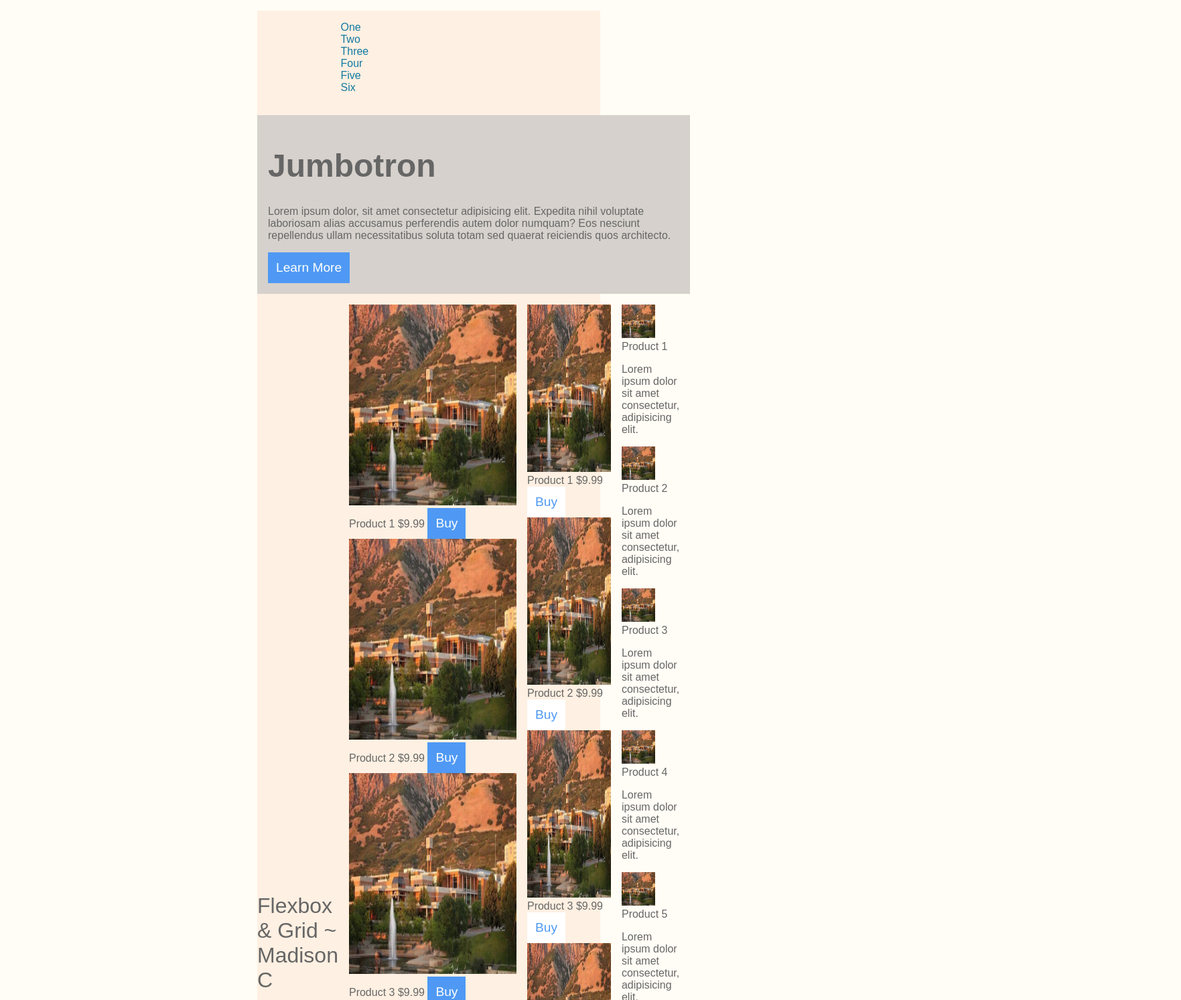
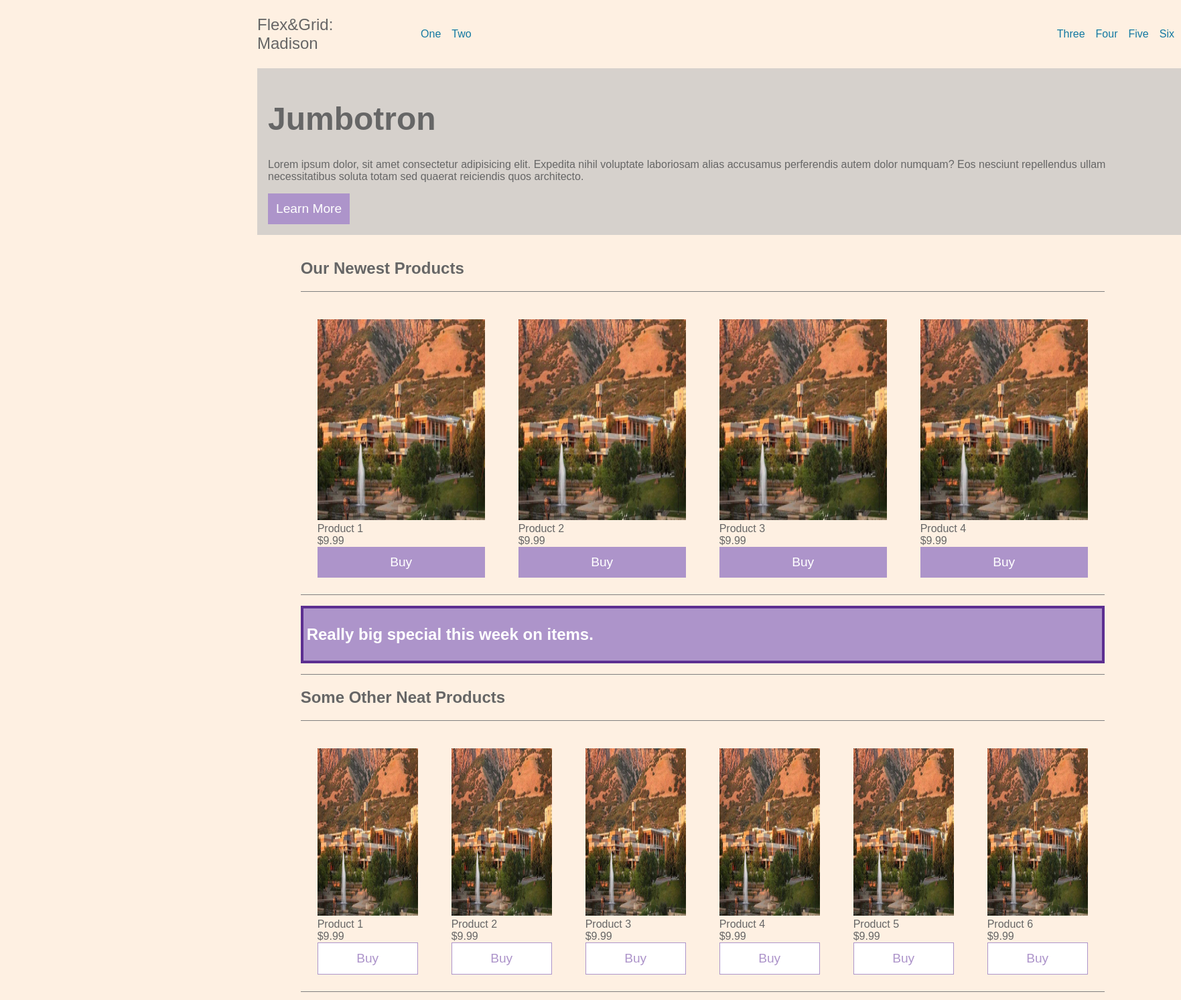
Before and after one commit to WSU-SoC-WEB2620-CU/web2620-class-activities-madisonmchristensen, a website built with Vite: page src/combine_gridflex.html in a window 1280 px wide. Shown: the top 1494 px of the page at 67% size, 1763 px wide, since content can reach past the window. Built offline with nearby package versions, Linux system fonts and the light colour scheme.

Commit message:
Combining Grid and Flexbox

```diff
--- a/src/combine_gridflex.html
+++ b/src/combine_gridflex.html
@@ -7,7 +7,7 @@
   <title>A04: Combining Flexbox and Grid</title>
 </head>
 <body>
-  <header>Flexbox & Grid ~ Madison C</header>
+  <header>Flex&Grid: Madison</header>
 
   <!-- Navigation -->
   <nav>
@@ -31,9 +31,14 @@
     <button type="learn">Learn More</button>
   </div>
 
+  <!-- Newest Products TITLE -->
+  <div class="newtitle">
+    <h2>Our Newest Products</h2>
+  </div>
 
   <!-- Our Newest Products (4)-->
   <div class="new">
+
     <div class="product">
         <a href><img src="images/wb_weber_state.png" alt=""></a>
         <span>Product 1</span>
@@ -63,12 +68,19 @@
     </div>
   </div>
 
+  <!-- Really Big Special Text-->
   <div class="special">
     <h2>Really big special this week on items.</h2>
   </div>
 
+  <!-- Neat Products TITLE -->
+  <div class="neattitle">
+    <h2>Some Other Neat Products</h2>
+  </div>
+
   <!-- Some Other Neat Products (6) -->
   <div class="neat">
+
     <div class="product">
         <a href><img src="images/wb_weber_state.png" alt=""></a>
         <span>Product 1</span>
--- a/src/stylesheets/combine_gridflex.css
+++ b/src/stylesheets/combine_gridflex.css
@@ -4,7 +4,7 @@ html{
     box-sizing: border-box;
     font-family: Verdana, Geneva, Tahoma, sans-serif;
     font-size: 16px;
-    background-color: #fffdf5;
+    background: #fef0e2;
 }
 
 *{
@@ -13,7 +13,7 @@ html{
 
 nav > ul > li > a {
     text-decoration: none;
-    color: #4f99f4;
+    color: rgb(173, 148, 202);
 }
 
 nav > ul > li{
@@ -37,7 +37,7 @@ h1{
 }
 
 .neat > .product > a > img{
-    width: 125px;
+    width: 150px;
     height: 250px;
 }
 
@@ -50,7 +50,7 @@ h1{
 
 /* Button Styles */
 .featured > button{
-    background: #4f99f4;
+    background: rgb(173, 148, 202);
     color: white;
     padding: .75rem;
     border: none;
@@ -58,7 +58,7 @@ h1{
 }
 
 .new > .product > button{
-    background: #4f99f4;
+    background: rgb(173, 148, 202);
     color: white;
     padding: .75rem;
     border: none;
@@ -67,8 +67,8 @@ h1{
 
 .neat > .product > button{
     background: white;
-    color: #4f99f4;
-    border: #4f99f4;
+    color: rgb(173, 148, 202);
+    border: 1px solid rgb(173, 148, 202);
     padding: .75rem;
     font-size: 1.2rem;
 }
@@ -77,52 +77,200 @@ h1{
 /****** GRID STYLING ******/
 
 body{
-    display: grid; /* 6 columns, 7 rows */
+    display: grid; /* 5 columns, 7 rows */
+    grid-template-columns: 1fr, 2fr, 2fr, 2fr, 1fr;
     gap: 1rem;
-    background: #fef0e2;
 }
 
 header{
     grid-column: 1 / span 2;
-    font-size: 2rem;
+    font-size: 1.5rem;
     background: none;
     align-self: center;
 }
 
+
 nav{
-    grid-area: 1 / 2 / span 1 / span 4;
+    grid-area: 1 / 3 / span 1 / span 3;
     background: none;
+    padding: 10px;
 }
 
 .featured{
-    grid-area: 2 / 1 / span 1 / span 6;
+    grid-area: 2 / 1 / span 1 / span 5;
+}
+
+.newtitle{
+    grid-area: 3 / 2 / span 1 / span 3;
+    border-bottom: 1px solid gray;
+}
+
+.new{
+    grid-area: 4 / 2 / span 1 / span 3;
+    grid-template-columns: repeat(4, 2fr);
+    text-align: center;
+    display: grid;
+    border-bottom: 1px solid gray;
 }
 
 .new > .product{
-    grid-area: 3 / 2 / span 1 / span 4;
+    padding: 25px;
 }
 
 .special{
-    grid-area: 4 / 2 / span 1 / span 6;
+    grid-area: 5 / 2 / span 1 / span 3;
+    color: white;
+    background-color: rgb(173, 148, 202);
+    border: 4px solid rgb(92, 47, 145);
+    padding: 5px;
+}
+
+.neattitle{
+    grid-area: 6 / 2 / span 1 / span 3;
+    border-top: 1px solid gray;
+    border-bottom: 1px solid gray;
+}
+
+.neat{
+    grid-area: 7 / 2 / span 1 / span 3;
+    grid-template-columns: repeat(6, .60fr);
+    text-align: center;
+    display: grid;
+    border-bottom: 1px solid gray;
 }
 
 .neat > .product{
-    grid-area: 5 / 2 / span 1 / span 4;
+    padding: 25px;
 }
 
-.top > .topleft > .product{
-    grid-area: 6 / 2 / span 1 / span 2;
+.top{
+    grid-area: 8 / 2 / span 1 / span 3;
+    grid-template-columns: repeat(3, 1.5fr);
+    text-align: left;
+    display: grid
 }
 
-.top > .topmiddle > .product{
-    grid-area: 6 / 2.5 / span 1 / span 2;
+.top > .topleft > .product,
+.top > .topmiddle > .product,
+.top > .topright > .product{
+    padding: .5em;
 }
 
-.top > .topright > .product{
-    grid-area: 6 / 3.5 / span 1 / span 2;
+
+footer{
+    grid-area: 9 / 1 / span 1 / span 5;
+    grid-template-columns: repeat(3, 1.5fr);
+    text-align: left;
+    display: grid;
+    background-color: rgb(173, 148, 202);
+    padding: .5em;
+    border-top: 1px solid gray;
+    border-bottom: 1px solid gray;
 }
 
-footer{
-    grid-area: 7 / 1 / span 1 / span 6;
-    justify-self: center;
+footer > .links1 > ul > li > a,
+footer > .links2 > ul > li > a{
+    text-decoration: none;
+    color: white;
 }
+
+footer > .links1 > ul > li,
+footer > .links2 > ul > li{
+    list-style-type: none;
+}
+
+
+/****** FLEXBOX STYLING ******/
+nav > ul {
+    display: flex;
+}
+
+nav > ul > li:nth-child(3) {
+    margin-left: auto;
+}
+
+.new > .product > span{
+    align-self: stretch;
+}
+
+.product > button{
+    width: 100%;
+}
+
+.new > .product > span,
+.neat > .product > span{
+    display: flex;
+    flex-flow: row wrap;
+    text-align: left;
+}
+
+
+/****** ANIMATION STYLING ******/
+
+/* Links bigger and underlined when hovered over */
+nav > ul > li{
+    scale: 1;
+    transition: scale 3s ease;
+    text-decoration: none;
+    transition: text-decoration 3s ease;
+}
+
+nav > ul > li:hover{
+    scale: 1.5;
+    transition: scale 3s ease;
+    text-decoration: underline;
+    transition: text-decoration 3s ease;
+}
+
+/* Flashing featured button: Not sure why this isn't working*/
+.featured > button{
+    animation: 5s linear infinite flash-button;
+
+    @keyframes flash-button{
+        0%{
+            background: rgba(173, 148, 202, 1.0);
+        }
+        25%{
+            background: rgba(173, 148, 202, 0.6);
+        }
+        50%{
+            background: rgba(173, 148, 202, 0.3)
+        }
+        75%{
+            background: rgba(173, 148, 202, 0.6);
+        }
+        100%{
+            background: rgba(173, 148, 202, 1.0);
+        }
+    }
+}
+
+/* Rotate Jumbotron word */
+.featured > h1 {
+    transform: rotate(0deg);
+    transition: transform 3s ease;
+}
+
+.featured > h1:hover {
+    transform: rotate(15deg);
+    transition: transform 1s ease-out;
+}
+
+/*Special text scale up and color change */
+.special{
+    scale: 1;
+    transition: scale 3s ease;
+    background-color: rgb(173, 148, 202);
+    border: 4px solid rgb(92, 47, 145);
+    transition: background-color 3s ease;
+    transition: border 3s ease;
+}
+
+.special:hover{
+    scale: 1.10;
+    transition: scale 3s ease;
+    background-color: rgb(92, 47, 145);
+    border: 4px solid rgb(173, 148, 202);
+    transition: background-color 3s ease;
+    transition: border 3s ease;
+}
--- a/src/stylesheets/cssfundamentals.css
+++ b/src/stylesheets/cssfundamentals.css
@@ -43,6 +43,8 @@ nav > ul > li{
 	margin: .5rem;
     border-right: 2px solid gray;
     padding: 0 15px;
+
+    margin-left: 1rem;
 
 }
 
```
